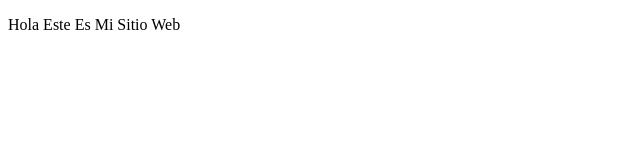
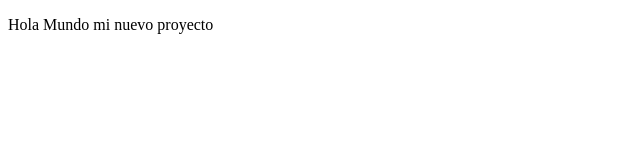
Before and after one commit to Libniomar/proyectoDemoCursoPrework, a plain HTML site: page index.html in a window 1280 px wide. Shown: the full height of the page, 0-640 px from the left. Drawn offline with Linux system fonts and the light colour scheme.

Commit message:
Cambios agregados

```diff
--- a/index.html
+++ b/index.html
@@ -7,7 +7,7 @@
 </head>
 <body>
     <p>
-        Hola Este Es Mi Sitio Web
+        Hola Mundo mi nuevo proyecto
     </p>
 </body>
 </html>
```
